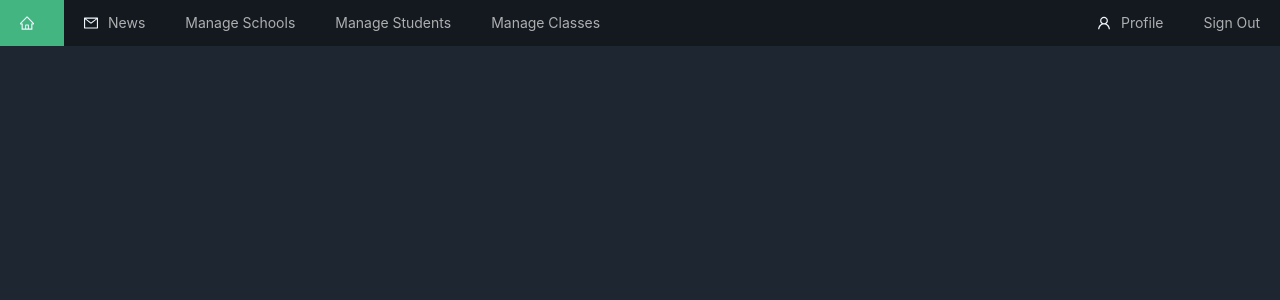
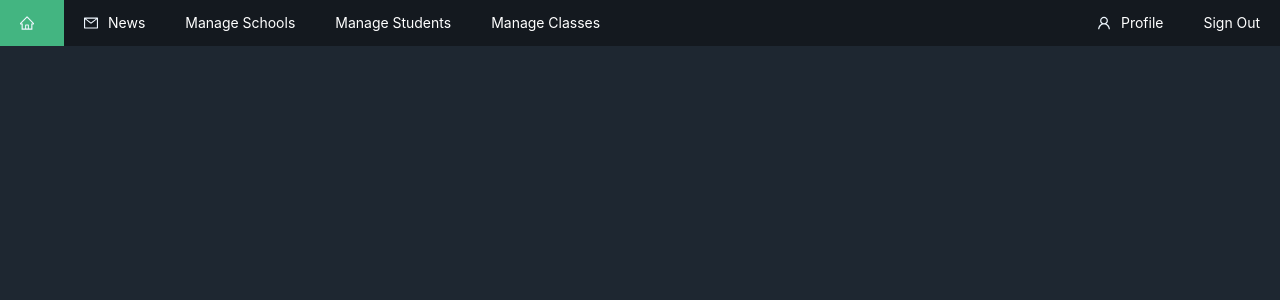
Before and after one commit to Kuldz/Users, a Next.js app: page / in a window 1280 px wide. Shown: the top 300 px of the page. Built offline with nearby package versions, Linux system fonts and the light colour scheme; no server answers; sample sign-in values are in the browser's storage.

Commit message:
Update global.css

```diff
--- a/styles/global.css
+++ b/styles/global.css
@@ -235,6 +235,9 @@ p {
   border-color: #43b581;
 }
 
+.ant-menu-dark .ant-menu-item, .ant-menu-dark .ant-menu-item-group-title, .ant-menu-dark .ant-menu-item>a, .ant-menu-dark .ant-menu-item>span>a {
+  color:#ffffff;
+}
 * {
   box-sizing: border-box;
 }
```
